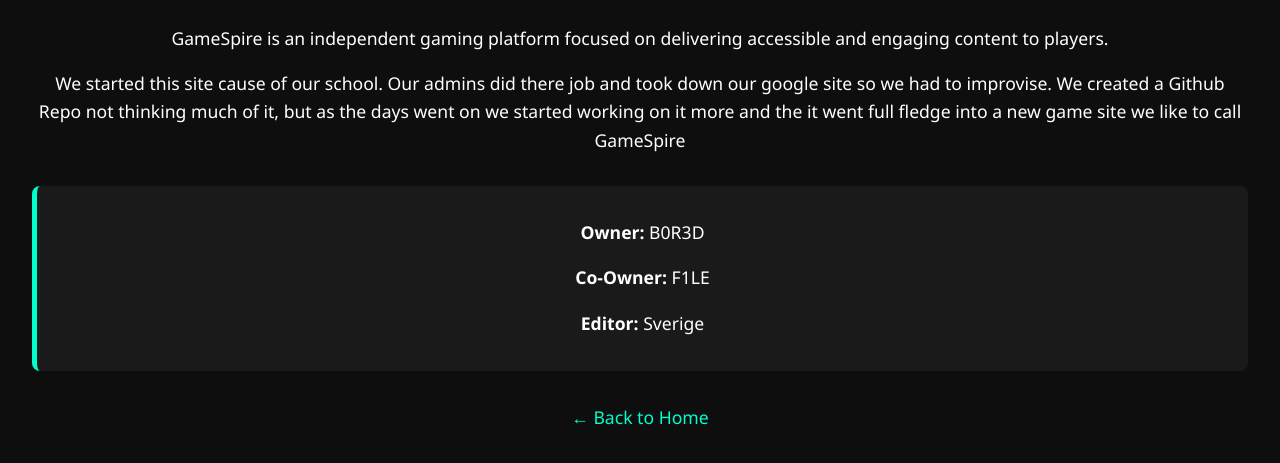
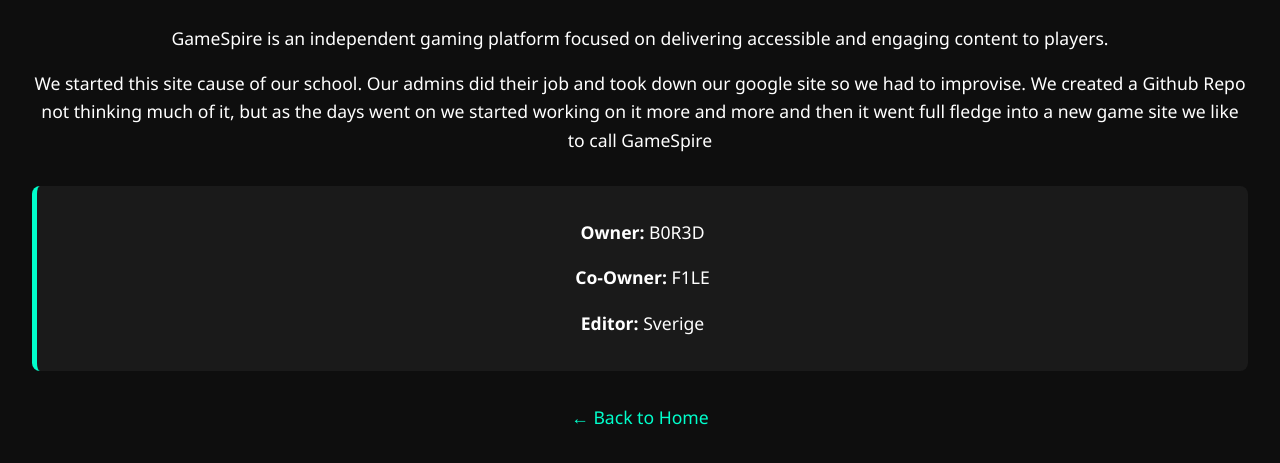
Before and after one commit to grassyguruu/GameSpire, a website: page public/about.html in a window 1280 px wide. Shown: the part 117-580 px from the top of the page. Drawn offline with Linux system fonts and the light colour scheme.

Commit message:
Update about.html

```diff
--- a/public/about.html
+++ b/public/about.html
@@ -15,7 +15,7 @@
     <p>
       GameSpire is an independent gaming platform focused on delivering accessible and engaging content to players.
     </p>
-  <P>We started this site cause of our school. Our admins did there job and took down our google site so we had to improvise. We created a Github Repo not thinking much of it, but as the days went on we started working on it more and the it went full fledge into a new game site we like to call GameSpire</P>
+  <P>We started this site cause of our school. Our admins did their job and took down our google site so we had to improvise. We created a Github Repo not thinking much of it, but as the days went on we started working on it more and more and then it went full fledge into a new game site we like to call GameSpire</P>
     <div class="credits">
       <p><strong>Owner:</strong> B0R3D</p>
       <p><strong>Co-Owner:</strong> F1LE</p>
```
